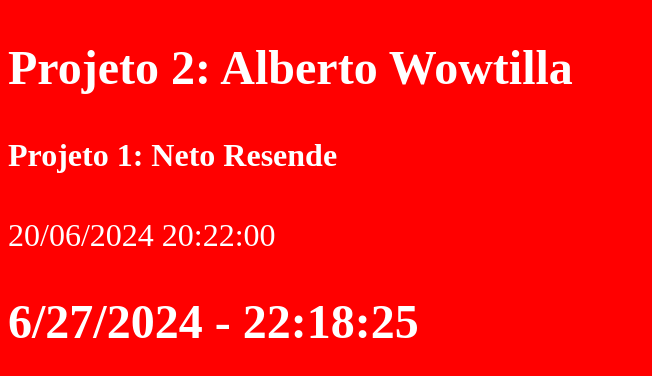
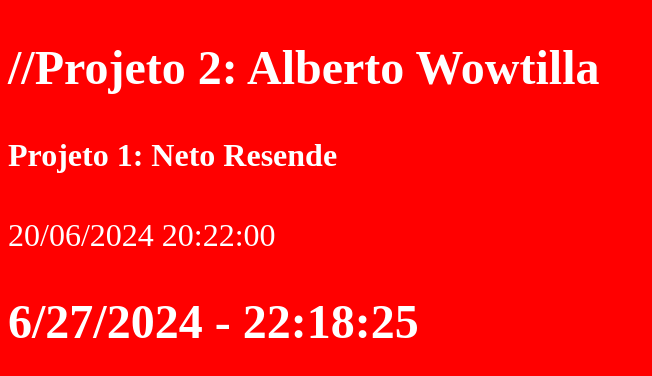
Before and after one commit to antoniowgaldino/projeto2, a plain HTML site: page index.html in a window 1280 px wide. Shown: the whole page, without its empty margins (0-652 px from the left). Drawn offline with Linux system fonts and the light colour scheme.

Commit message:
alteração 2

```diff
--- a/index.html
+++ b/index.html
@@ -6,7 +6,7 @@
     <title>Projeto Alberto Wowtilla</title>
 </head>
 <body>
-    <h2>Projeto 2: Alberto Wowtilla</h2>
+    <h2>//Projeto 2: Alberto Wowtilla</h2>
 
     <h4>Projeto 1: Neto Resende</h4>
     <p id="Alteracao"> 20/06/2024 20:22:00</p>
```
